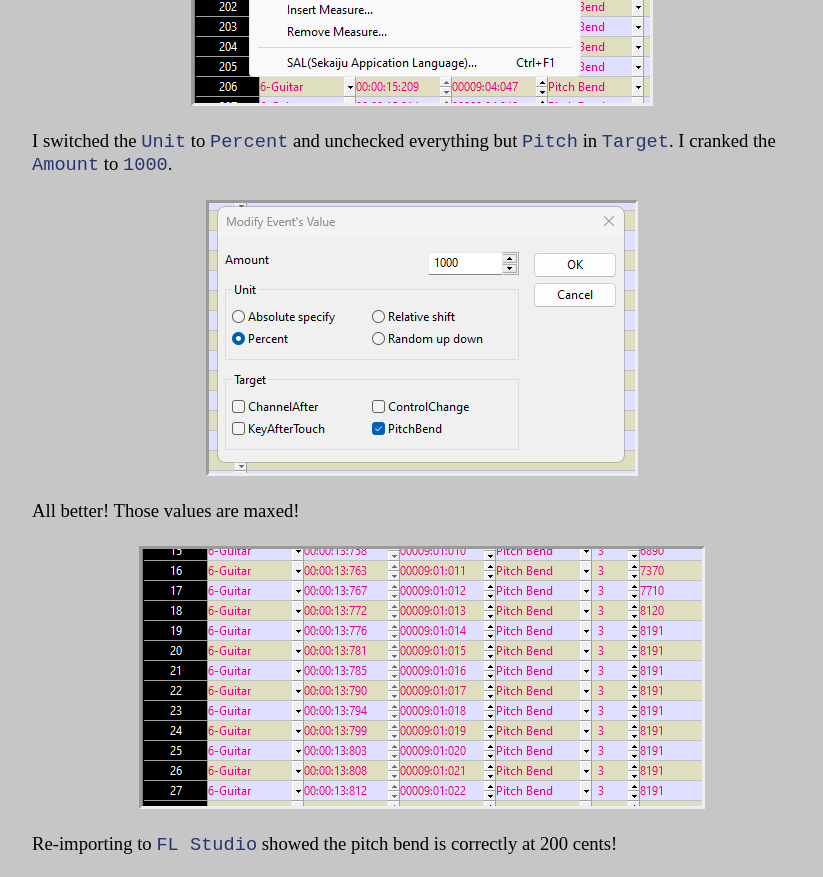
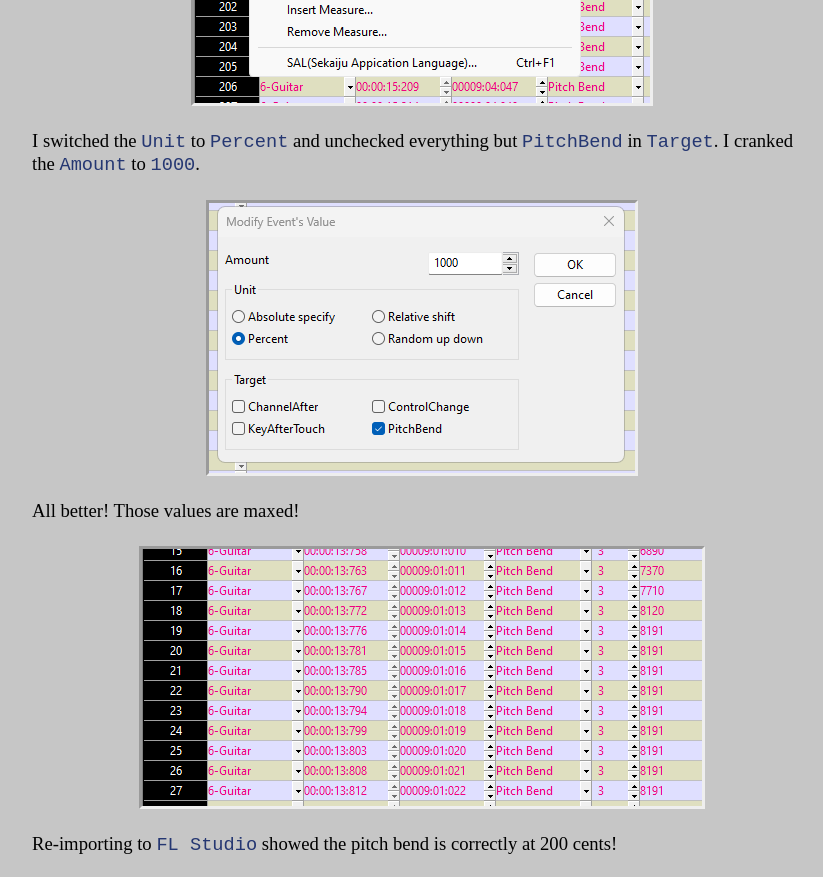
Before and after one commit to knpfalcon/knpfalcon, a plain HTML site: page posts/flstudio-midi/index.html in a window 1280 px wide. Shown: the part 2440-3317 px from the top of the page, without its empty margins (218-1041 px from the left). Drawn offline with Linux system fonts and the light colour scheme.

Commit message:
Fixed a small typo.

```diff
--- a/posts/flstudio-midi/index.html
+++ b/posts/flstudio-midi/index.html
@@ -48,7 +48,7 @@
 <p><img src="sekaijupitch.png" alt="Sekaiju Pitch Values"></p>
 <p>They looked a little low, and I wanted to crank them up! So after a quick <code>CTRL-A</code>, I found a tool in the <code>Edit</code> menu called <code>Modify Event’s Value…</code></p>
 <p><img src="sekaijedit.png" alt="Modify Event’s Value"></p>
-<p>I switched the <code>Unit</code> to <code>Percent</code> and unchecked everything but <code>Pitch</code> in <code>Target</code>. I cranked the <code>Amount</code> to <code>1000</code>.</p>
+<p>I switched the <code>Unit</code> to <code>Percent</code> and unchecked everything but <code>PitchBend</code> in <code>Target</code>. I cranked the <code>Amount</code> to <code>1000</code>.</p>
 <p><img src="modifyevents.png" alt="Crank Up That Pitch!"></p>
 <p>All better! Those values are maxed!</p>
 <p><img src="allbetter.png" alt="All Better!"></p>
```
